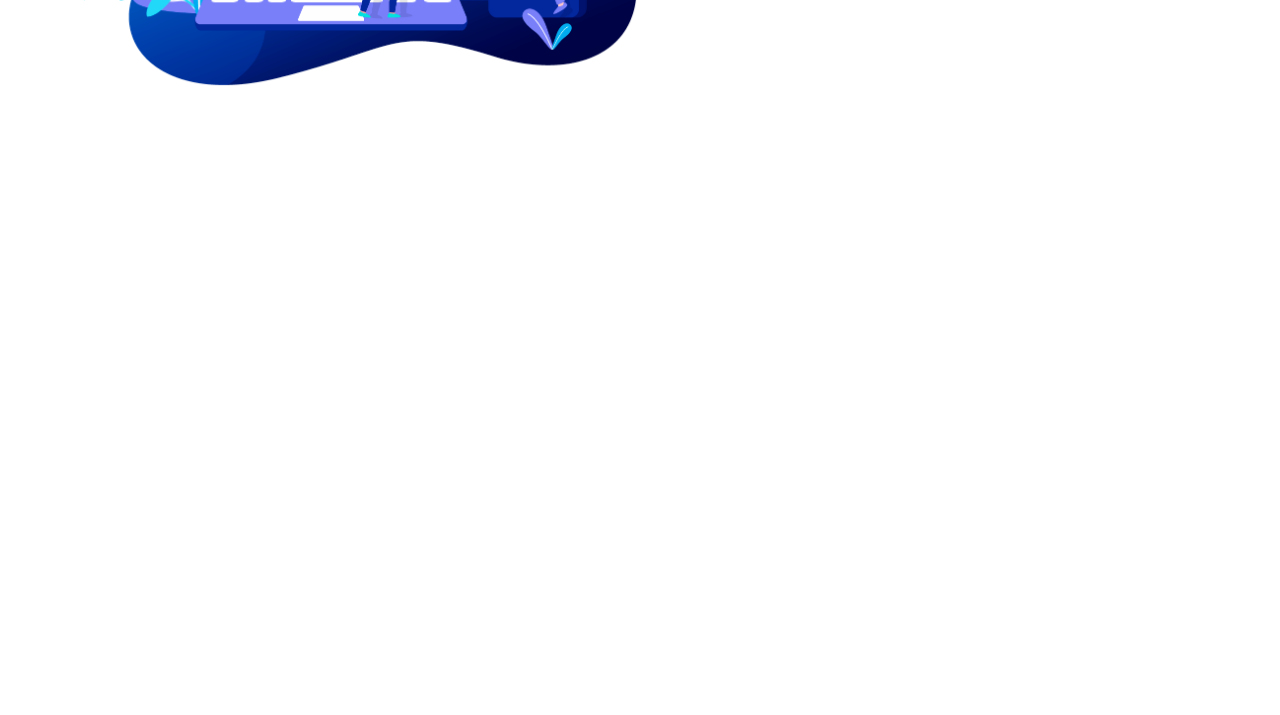
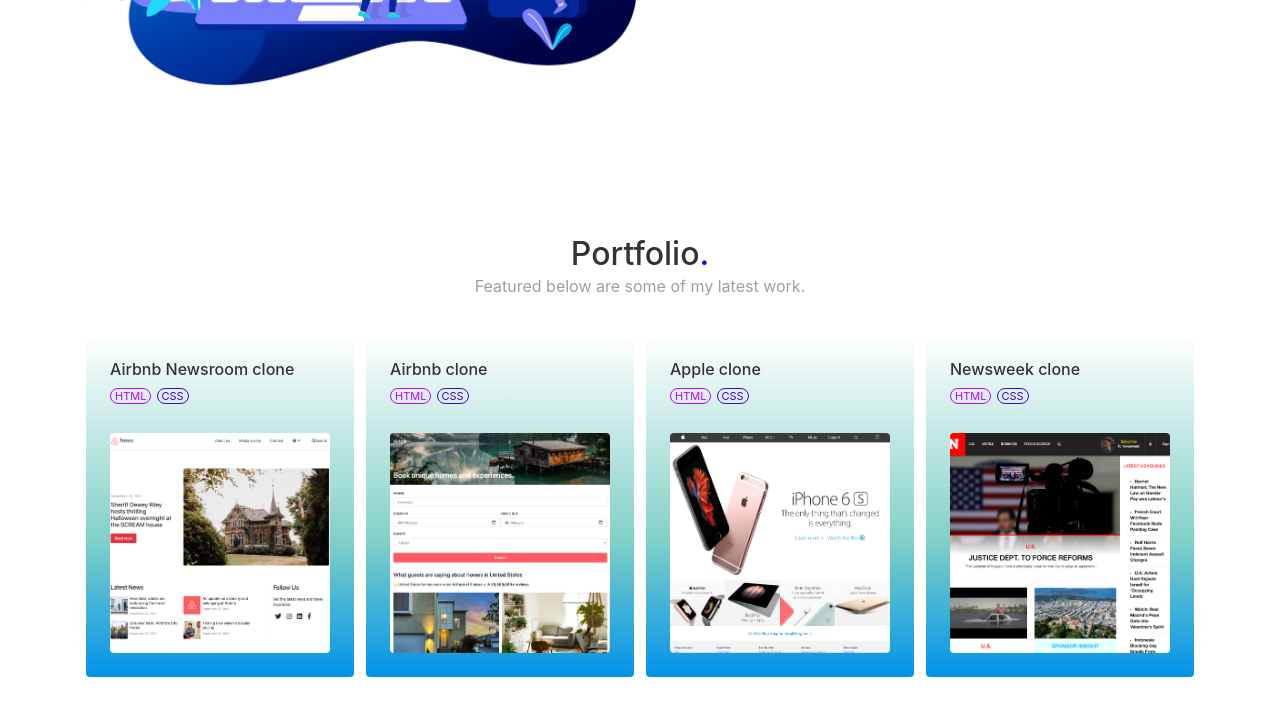
Before and after one commit to iti-armpalu/portfolio, a plain HTML site: page index.html in a window 1280 px wide. Shown: the part 525-1240 px from the top of the page. Before the commit the page ends 800 px from the top, so only its background shows below. Drawn offline with nearby package versions, Linux system fonts and the light colour scheme.

Commit message:
Portfolio section

```diff
--- a/index.html
+++ b/index.html
@@ -92,6 +92,86 @@
       </div>
     </div>
 
+    <!-- Portfolio section -->
+    <div class="container-fluid">
+      <div class="portfolio-wrap" id="portfolio">
+        <div class="section-title">
+          <h2>Portfolio<span>.</span></h2>
+          <p>Featured below are some of my latest work.</p>
+        </div>
+        <div class="row no-gutters custom-gutter">
+
+          <div class="col-12 col-md-6 col-xl-3">
+            <div class="portfolio-box rounded">
+            <a href="https://clever-ardinghelli-774b69.netlify.app" target="_blank" rel="noopener noreferrer" class="d-block">
+              <div class="overlay"></div>
+            </a>
+              <div class="portfolio-box-inner">
+                <h6 class="portfolio-box-title">Airbnb Newsroom clone</h6>
+                <div class="portfolio-lang">
+                  <span class="portfolio-html">HTML</span>
+                  <span class="portfolio-css">CSS</span>
+                </div>
+                <div class="aspectRatioBox-portfolio rounded" style="background-image: url(./images/airbnb-press-clone.png);">
+                </div>
+              </div>
+            </div>
+          </div>
+
+          <div class="col-12 col-md-6 col-xl-3">
+            <div class="portfolio-box rounded">
+              <a href="#https://hopeful-kowalevski-4e9dd5.netlify.app" target="_blank" rel="noopener noreferrer" class="d-block">
+                <div class="overlay"></div>
+              </a>
+              <div class="portfolio-box-inner">
+                <h6 class="portfolio-box-title">Airbnb clone</h6>
+                <div class="portfolio-lang">
+                  <span class="portfolio-html">HTML</span>
+                  <span class="portfolio-css">CSS</span>
+                </div>
+                <div class="aspectRatioBox-portfolio rounded" style="background-image: url(./images/airbnb-clone.png);">
+                </div>
+              </div>
+            </div>
+          </div>
+
+          <div class="col-12 col-md-6 col-xl-3">
+            <div class="portfolio-box rounded">
+              <a href="https://eloquent-villani-50d819.netlify.app" target="_blank" rel="noopener noreferrer" class="d-block">
+                <div class="overlay"></div>
+              </a>
+              <div class="portfolio-box-inner">
+                <h6 class="portfolio-box-title">Apple clone</h6>
+                <div class="portfolio-lang">
+                  <span class="portfolio-html">HTML</span>
+                  <span class="portfolio-css">CSS</span>
+                </div>
+                <div class="aspectRatioBox-portfolio rounded" style="background-image: url(./images/apple-clone.png);">
+                </div>
+              </div>
+            </div>
+          </div>
+
+          <div class="col-12 col-md-6 col-xl-3">
+            <div class="portfolio-box rounded">
+              <a href="https://wonderful-babbage-769b00.netlify.app" target="_blank" rel="noopener noreferrer" class="d-block">
+                <div class="overlay"></div>
+              </a>
+              <div class="portfolio-box-inner">
+                <h6 class="portfolio-box-title">Newsweek clone</h6>
+                <div class="portfolio-lang">
+                  <span class="portfolio-html">HTML</span>
+                  <span class="portfolio-css">CSS</span>
+                </div>
+                <div class="aspectRatioBox-portfolio rounded" style="background-image: url(./images/newsweek-clone.png);">
+                </div>
+              </div>
+            </div>
+          </div>
+        </div>
+      </div>
+    </div>
+
 
     <!-- JavaScript, you need this for the drop down buttons to work -->
     <!-- jQuery first, then Bootstrap JS -->
--- a/style.css
+++ b/style.css
@@ -48,6 +48,43 @@
   background-size: contain;
   background-repeat: no-repeat;
   background-position: center;
+}
+
+.aspectRatioBox-portfolio {
+  padding-top: calc(1 / 1 * 100%);
+  background-size: cover;
+  background-position: center;
+}
+
+/* ----------------------- */
+
+/* Row gutters */
+
+.custom-gutter > [class*='col-'] {
+  padding-right: 6px;
+  padding-left: 6px;
+}
+
+/* ----------------------- */
+
+/* Section titles */
+
+.section-title {
+  text-align: center;
+  margin-bottom: 36px;
+}
+
+.section-title p {
+  color: #95a3a4;
+  font-size: 16px;
+}
+
+.section-title h2 {
+  margin-bottom: 0;
+}
+
+.section-title span {
+  color: #1a00ff;
 }
 
 /* ----------------------- */
@@ -221,3 +258,64 @@
 }
 
 /* ----------------------- */
+
+/* Portfolio */
+
+.portfolio-wrap {
+  margin-top: 80px;
+  margin-bottom: 36px;
+  padding-top: 16px;
+}
+
+.portfolio-box {
+  position: relative;
+  background: linear-gradient(0deg, #0093E9 0%, #80D0C7 40%, #ffffff 100%);
+  margin-bottom: 24px;
+}
+
+.overlay {
+  position: absolute;
+  top: 0;
+  bottom: 0;
+  left: 0;
+  right: 0;
+  height: 100%;
+  width: 100%;
+  opacity: 0;
+  transition: .2s ease;
+  background-color: #fff;
+}
+
+.portfolio-box:hover .overlay {
+  opacity: 0.3;
+}
+
+.portfolio-box-inner {
+  padding: 24px;
+}
+
+.portfolio-box-title {
+  margin-bottom: 0;
+}
+
+.portfolio-lang {
+  margin-bottom: 24px;
+}
+
+.portfolio-html, .portfolio-css {
+  font-size: 11px;
+  padding: 0 4px;
+  border-radius: 12px;
+}
+
+.portfolio-html {
+  border: 1px solid #c300ff;
+  color: #c300ff;
+}
+
+.portfolio-css {
+  border: 1px solid #4B00C8;
+  color: #4B00C8;
+}
+
+/* ----------------------- */
```
Also changed, not shown: images/airbnb-clone.png (added), images/airbnb-press-clone.png (added), images/apple-clone.png (added), images/newsweek-clone.png (added).
